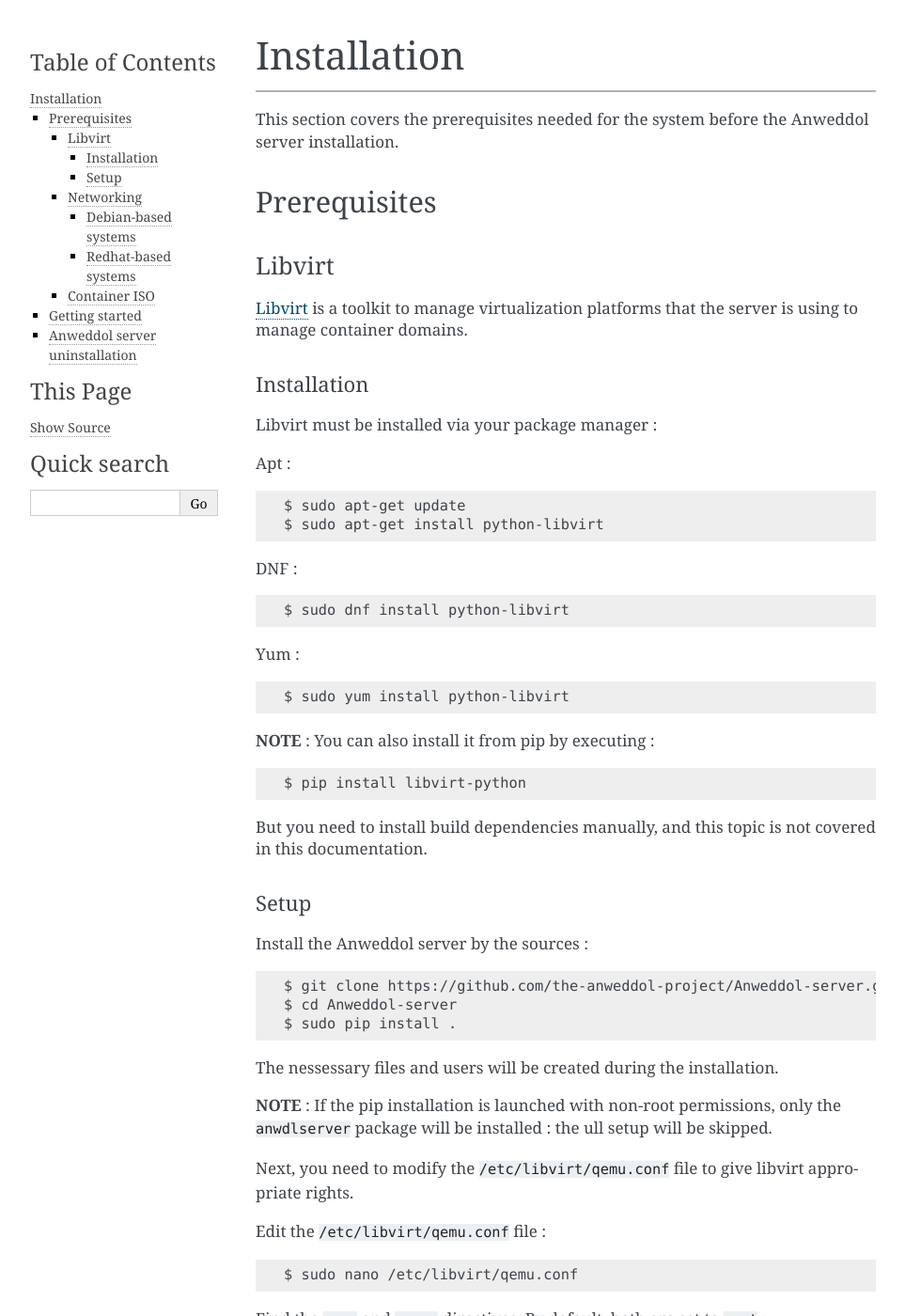
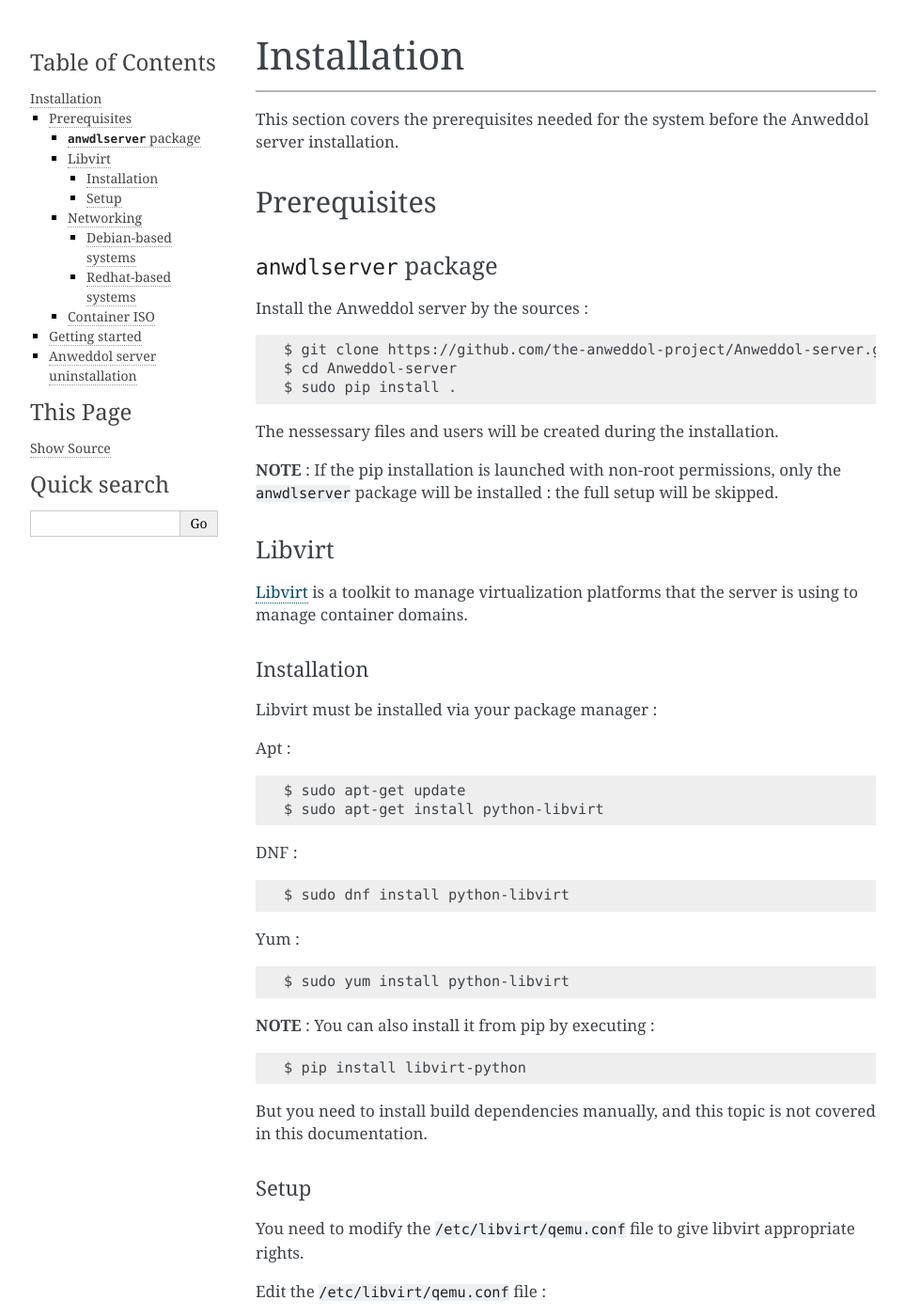
Before and after one commit to Darnethal0z/Anweddol-server, a Sphinx documentation site: the page built from docs/source/administration_guide/installation.md, in a window 1280 px wide and 1400 px high. Shown: the whole window at 94% size, without its empty margins (148-1111 px from the left). Built offline with Sphinx 7.4.7, drawn with Linux system fonts in a browser that asks for light colours; some of the changed lines change nothing that is shown.

Commit message:
Modified installation section

````diff
--- a/docs/source/administration_guide/installation.md
+++ b/docs/source/administration_guide/installation.md
@@ -5,6 +5,20 @@
 This section covers the prerequisites needed for the system before the Anweddol server installation.
 
 ## Prerequisites
+
+### `anwdlserver` package
+
+Install the Anweddol server by the sources :
+
+```
+$ git clone https://github.com/the-anweddol-project/Anweddol-server.git
+$ cd Anweddol-server
+$ sudo pip install .
+```
+
+The nessessary files and users will be created during the installation.
+
+**NOTE** : If the pip installation is launched with non-root permissions, only the `anwdlserver` package will be installed : the full setup will be skipped.
 
 ### Libvirt
 
@@ -43,19 +57,7 @@
 
 #### Setup
 
-Install the Anweddol server by the sources :
-
-```
-$ git clone https://github.com/the-anweddol-project/Anweddol-server.git
-$ cd Anweddol-server
-$ sudo pip install .
-```
-
-The nessessary files and users will be created during the installation.
-
-**NOTE** : If the pip installation is launched with non-root permissions, only the `anwdlserver` package will be installed : the ull setup will be skipped.
-
-Next, you need to modify the `/etc/libvirt/qemu.conf` file to give libvirt appropriate rights.
+You need to modify the `/etc/libvirt/qemu.conf` file to give libvirt appropriate rights.
 
 Edit the `/etc/libvirt/qemu.conf` file :
 
````
